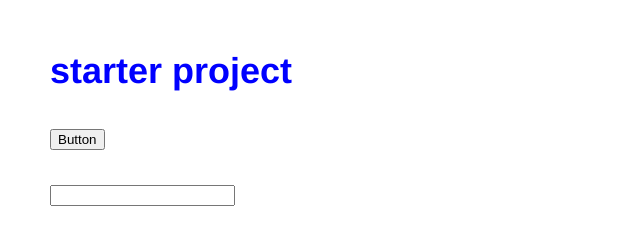
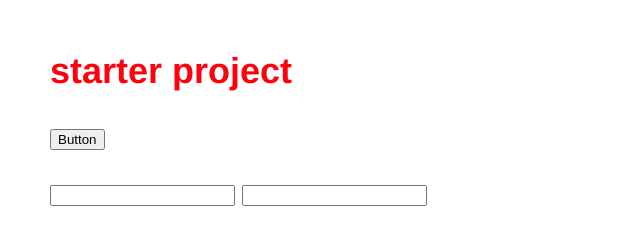
Before and after one commit to kurtfriedrichhotmail/prog209demo1, a plain HTML site: page index.html in a window 1280 px wide. Shown: the whole page, without its empty margins (0-640 px from the left). Drawn offline with Linux system fonts and the light colour scheme.

Commit message:
changed from blue to red and added a txt box

```diff
--- a/index.html
+++ b/index.html
@@ -14,6 +14,7 @@
 <div>
     <br />
     <input type="text" val="starting value" text="hello world" id="textbox1" />
+    <input type="text" val="starting value" text="good night world" id="textbox2" />
     <br />
 </div>
 
--- a/site.css
+++ b/site.css
@@ -2,5 +2,5 @@
     margin: 50px;
     font-family: Helvetica, sans-serif;
     font-size: 150%;
-    color: blue;
+    color: rgb(255, 0, 13);
 }
```
